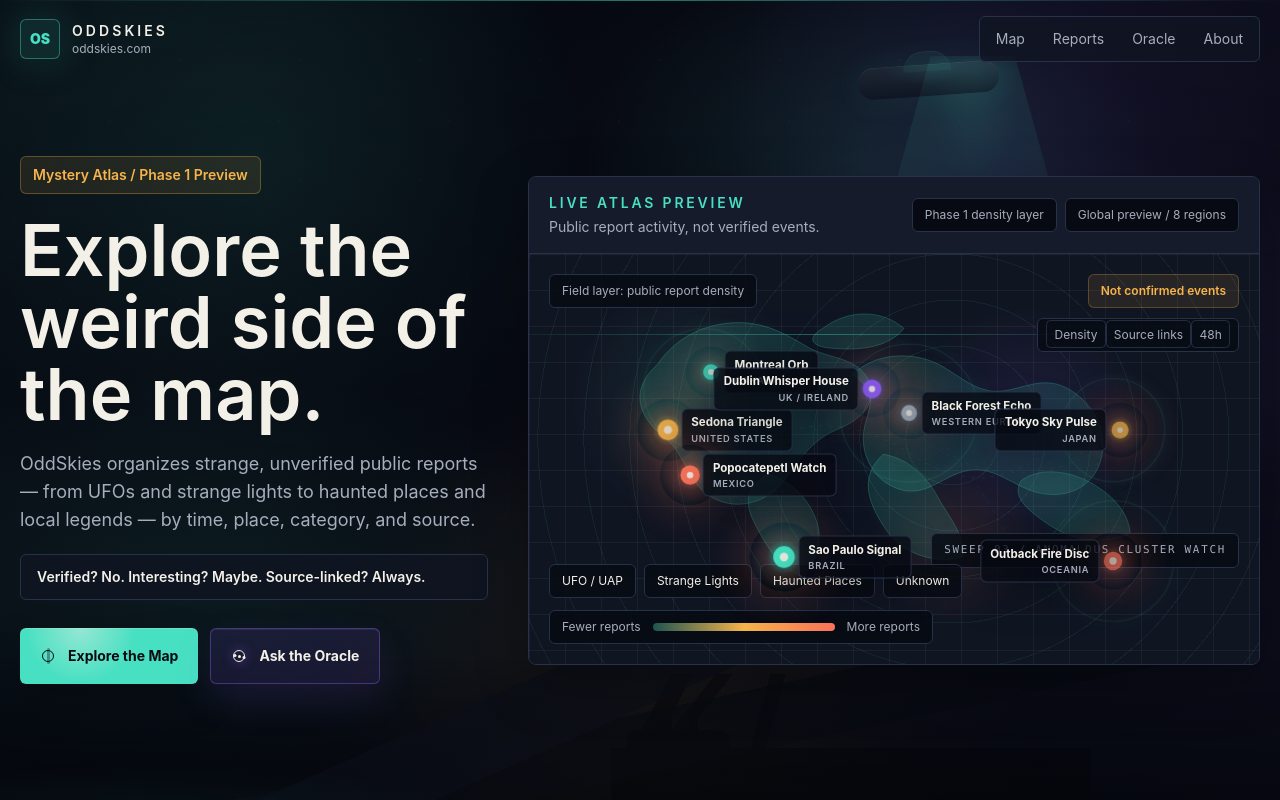
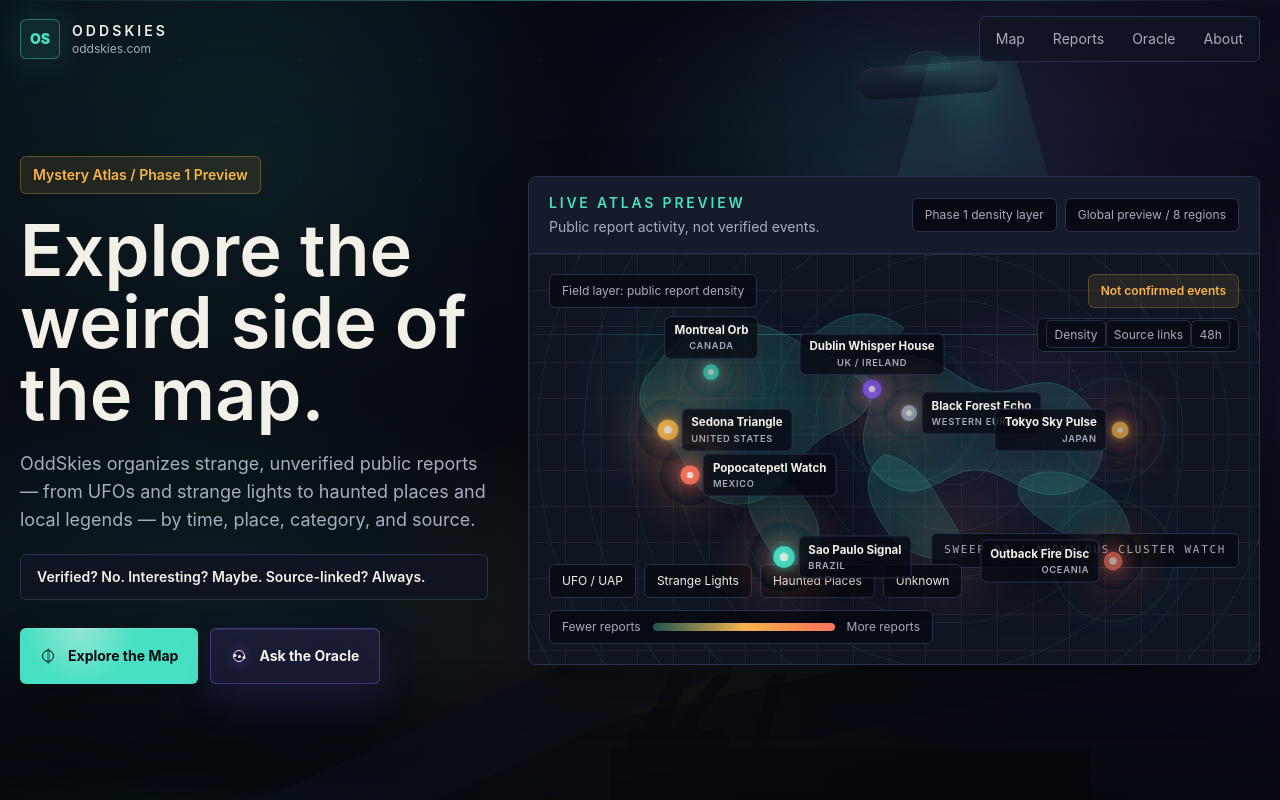
Before and after one commit to lochoa66x/oddskies, a Next.js app: page / in a window 1280 px wide. Shown: the top 800 px of the page. Built offline with nearby package versions, Linux system fonts and the light colour scheme.

Commit message:
Refine global atlas label placement

```diff
--- a/app/globals.css
+++ b/app/globals.css
@@ -318,6 +318,14 @@ a {
 
 .atlas-point-label-right {
   left: 57%;
+}
+
+.atlas-point-label-above {
+  left: 50%;
+  top: auto;
+  bottom: 58%;
+  transform: translate(-50%, -0.55rem);
+  text-align: center;
 }
 
 .atlas-control {
--- a/components/Hero.tsx
+++ b/components/Hero.tsx
@@ -2,7 +2,7 @@ const heroPoints = [
   {
     category: "Canada",
     label: "Montreal Orb",
-    labelSide: "right",
+    labelSide: "above",
     left: "25%",
     size: 52,
     tone: "teal",
@@ -38,7 +38,7 @@ const heroPoints = [
   {
     category: "UK / Ireland",
     label: "Dublin Whisper House",
-    labelSide: "left",
+    labelSide: "above",
     left: "47%",
     size: 54,
     tone: "violet",
```
